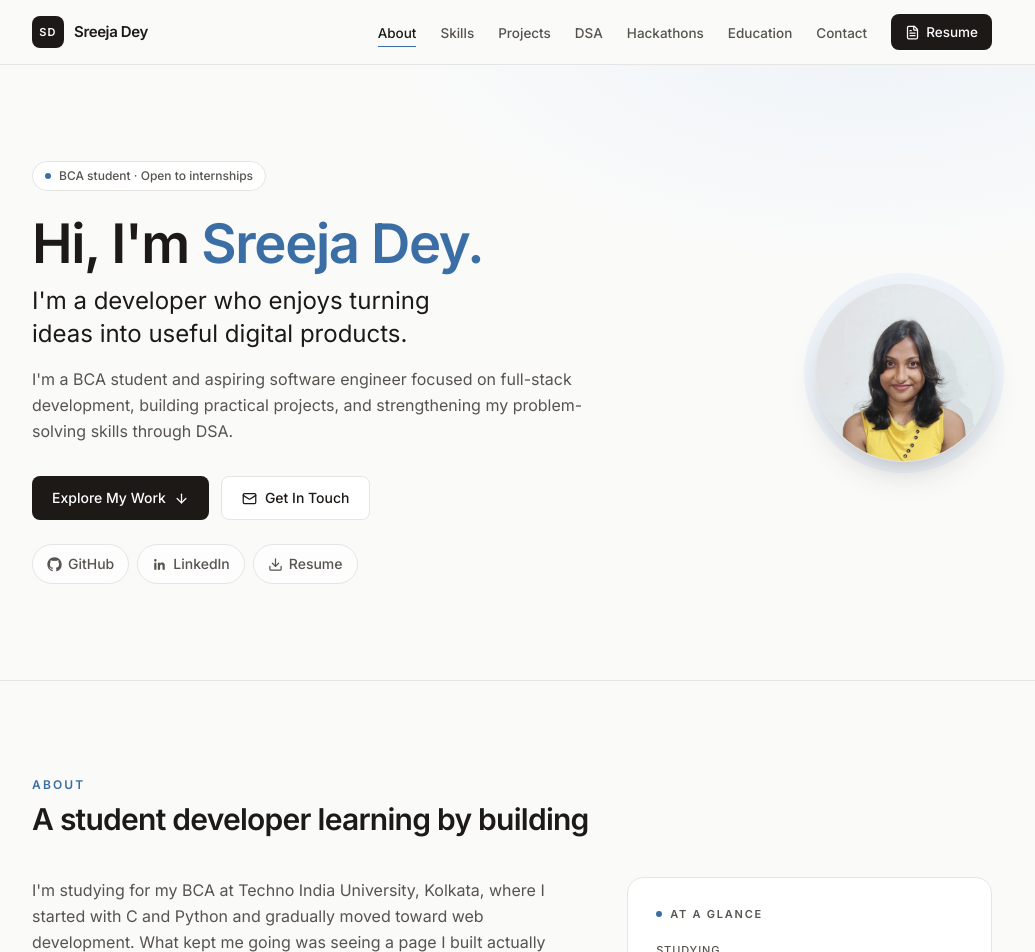
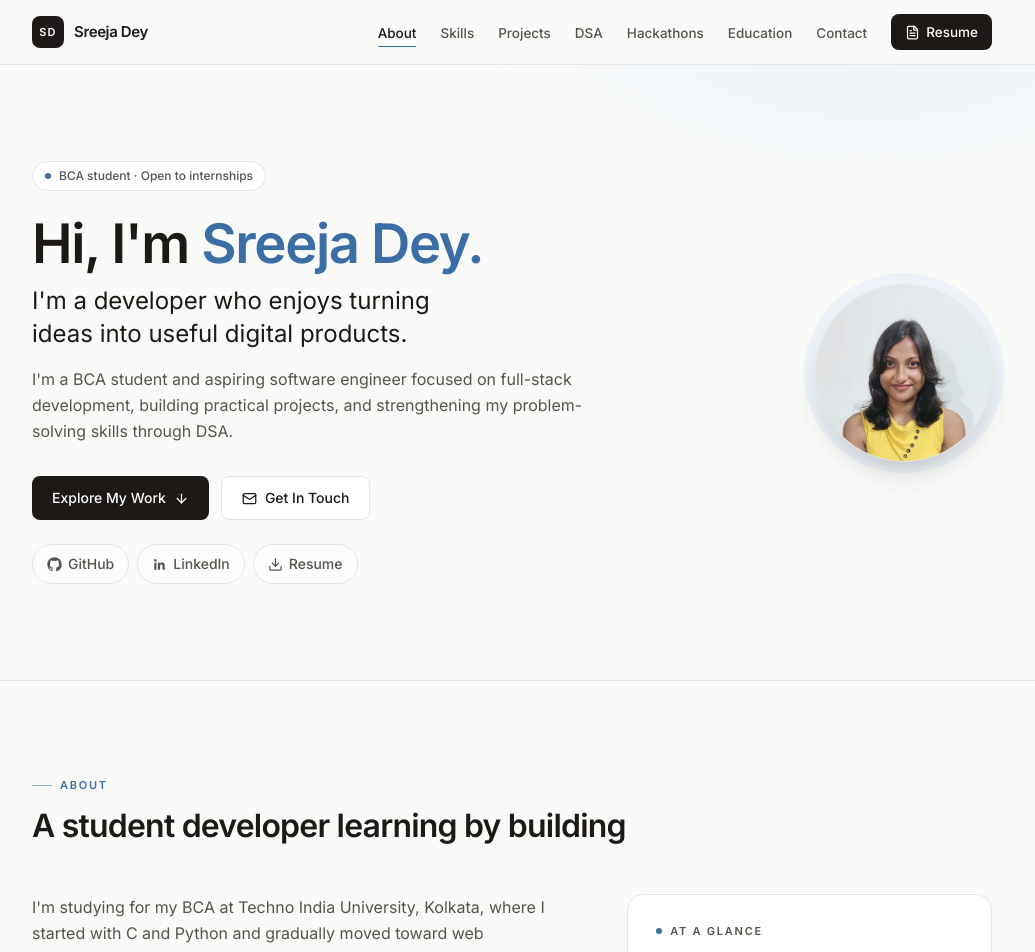
Before and after one commit to Exploring-glitch/sreeja-dey-portfolio, a React (Vite) app: page / in a window 1280 px wide. Shown: the top 952 px of the page, without its empty margins (128-1163 px from the left). Built offline with nearby package versions, Linux system fonts and the light colour scheme.

Commit message:
style: add compact accent rules to section headings

```diff
--- a/src/App.jsx
+++ b/src/App.jsx
@@ -15,10 +15,10 @@ export default function App() {
   useReveal();
 
   return (
-    <div className="min-h-screen bg-[#FAFAF9] text-[#1C1917]">
+    <div className="min-h-screen bg-paper text-ink">
       <a
         href="#main-content"
-        className="sr-only focus:not-sr-only focus:absolute focus:top-2 focus:left-2 focus:z-[60] focus:rounded-lg focus:bg-white focus:px-4 focus:py-2 focus:text-sm focus:font-medium"
+        className="sr-only focus:not-sr-only focus:absolute focus:top-2 focus:left-2 focus:z-[60] focus:rounded-lg focus:border focus:border-line focus:bg-white focus:px-4 focus:py-2 focus:text-sm focus:font-medium"
       >
         Skip to content
       </a>
--- a/src/components/SectionHeading.jsx
+++ b/src/components/SectionHeading.jsx
@@ -1,16 +1,19 @@
 export default function SectionHeading({ eyebrow, title, description }) {
   return (
-    <div className="reveal mb-10 max-w-2xl">
+    <div className="reveal mb-10 max-w-2xl sm:mb-12">
       {eyebrow && (
-        <p className="mb-2 text-xs font-semibold tracking-[0.18em] text-[#3B6EA5] uppercase">
+        <p className="mb-3 flex items-center gap-2 text-[11px] font-semibold tracking-[0.16em] text-accent uppercase">
+          <span aria-hidden="true" className="h-px w-5 bg-accent/50" />
           {eyebrow}
         </p>
       )}
-      <h2 className="max-w-xl text-2xl font-semibold tracking-tight text-balance text-[#1C1917] sm:text-3xl">
+      <h2 className="text-balance text-[26px] leading-tight font-semibold tracking-tight text-ink sm:text-[32px]">
         {title}
       </h2>
       {description && (
-        <p className="mt-3 max-w-2xl leading-relaxed text-pretty text-[#57534E]">{description}</p>
+        <p className="mt-3 max-w-2xl text-pretty leading-relaxed text-muted">
+          {description}
+        </p>
       )}
     </div>
   );
```
